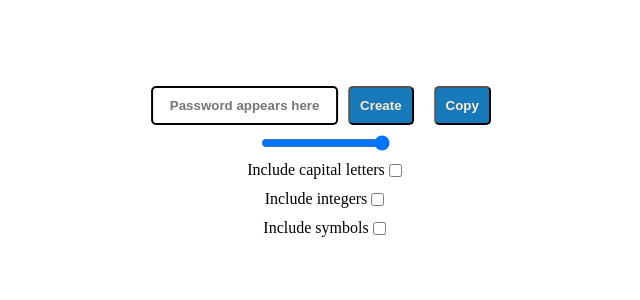
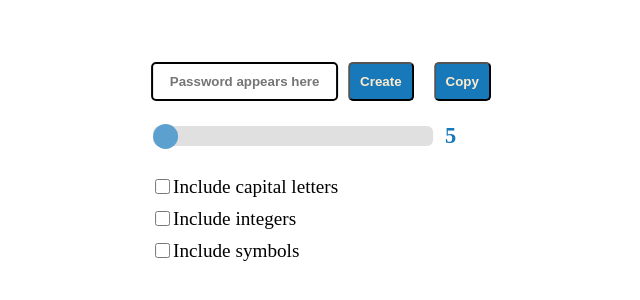
Before and after one commit to Yurii-Komarnytskyi/PasswordGenerator, a React (Create React App) app: page / in a window 1280 px wide. Shown: the part 238-538 px from the top of the page, without its empty margins (314-954 px from the left). Built offline with nearby package versions, Linux system fonts and the light colour scheme.

Commit message:
Rearranged layout of CheckBox component by putting check-box input to the left, got rid of text selection while double-clicking on the span tag, also turned off toggling of check-box cell while clicking outside the span tag

```diff
--- a/src/App.js
+++ b/src/App.js
@@ -26,10 +26,12 @@ function App() {
         password={password}
         wrapperForSetPass={wrapperForSetPass}
       />
-      <PasswordLengthRange setPasswdLength={setPasswdLength}/>
+      <PasswordLengthRange passwdLength={passwdLength} setPasswdLength={setPasswdLength}/>
+
       <CheckBox description={'Include capital letters'} handler={setCapLettIncluded} />
       <CheckBox description={'Include integers'} handler={setIntegersIncluded} />
       <CheckBox description={'Include symbols'} handler={setSymbolsIncluded} />
+
 
     </main>
   );
--- a/src/components/CheckBox.jsx
+++ b/src/components/CheckBox.jsx
@@ -3,10 +3,19 @@ import styles from './CheckBox.module.css';
 
 const CheckBox = ({description, handler}) => {
   const wrappedHandeler = () => handler(val => !val);
+  const cancelChBxActivation = (e) => {
+    if(e.target.tagName === 'LABEL') return e.preventDefault();
+  }
   return (
-    <label className={styles.checkBoxContainer}>
-      <span>{(description)? description: 'Just a placeholder'}</span>
-      <input type='checkbox' onChange={wrappedHandeler}/>
+    <label className={styles.checkBoxContainer} onClick={e => cancelChBxActivation(e)}>
+      <input
+        type='checkbox'
+        className={styles.chBox}
+        onChange={wrappedHandeler}
+      />
+      <span >
+        {description}
+      </span>
     </label>
   )
 }
--- a/src/components/CheckBox.module.css
+++ b/src/components/CheckBox.module.css
@@ -1,5 +1,15 @@
 .checkBoxContainer {
     display: flex;
-    justify-content: center;
     margin-top: 10px;
+    user-select: none;
 }
+.checkBoxContainer span {
+    cursor: pointer;
+    font-size: 1.2em;
+    color: #000;
+}
+
+.chBox {
+    width: 15px;
+    height: 15px;
+}
--- a/src/components/PasswordLengthRange.jsx
+++ b/src/components/PasswordLengthRange.jsx
@@ -1,16 +1,18 @@
 import React from 'react';
 import styles from './PasswordLengthRange.module.css';
-const PasswordLengthRange = ({setPasswdLength}) => {
+const PasswordLengthRange = ({passwdLength, setPasswdLength}) => {
   return (
-    <React.Fragment>
+    <div className={styles.rangeCont}>
         <input
-            className={styles.rangeBar}
-            type='range'
-            min={5}
-            max={20}
-            onChange={(e) => setPasswdLength(e.target.value)}
+          className={styles.rangeBar}
+          type='range'
+          min={5}
+          max={20}
+          defaultValue={5}
+          onChange={(e) => setPasswdLength(e.target.value)}
         />
-    </React.Fragment>
+        <span className={styles.valOfRange}>{passwdLength}</span>
+    </div>
   )
 }
 
--- a/src/components/PasswordLengthRange.module.css
+++ b/src/components/PasswordLengthRange.module.css
@@ -1,5 +1,37 @@
+.rangeCont {
+    width: 100%;
+}
+
 .rangeBar{
-    display: flex;
-    margin: 0 auto;
-    margin-top: 10px;
+    appearance: none;
+    width: 80%;
+    height: 20px;
+    background: #d3d3d3;
+    margin-top: 25px;
+    margin-bottom: 20px;
+    border-radius: 6px;
+    opacity: 0.7;
+    -webkit-transition: .2s;
+    transition: opacity .2s;
 }
+
+.rangeBar:hover {
+    opacity: 1;
+}
+
+.rangeBar::-webkit-slider-thumb {
+    appearance: none;
+    width: 25px;
+    height: 25px;
+    border-radius: 50%;
+    background: #1779ba;
+    cursor: pointer;
+}
+
+.valOfRange {
+ vertical-align:text-bottom ;
+ margin-left: 10px;
+ color: #1779ba;
+ font-weight: 900;
+ font-size: 1.4em;
+}
```
